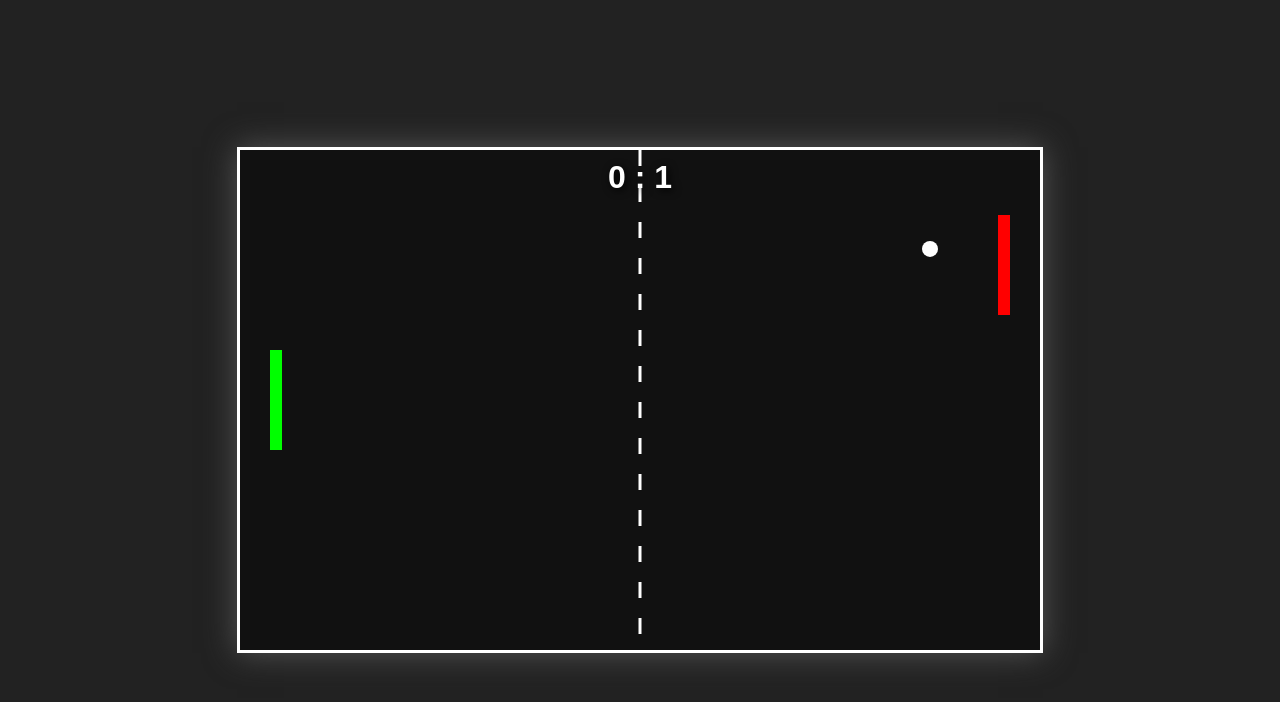
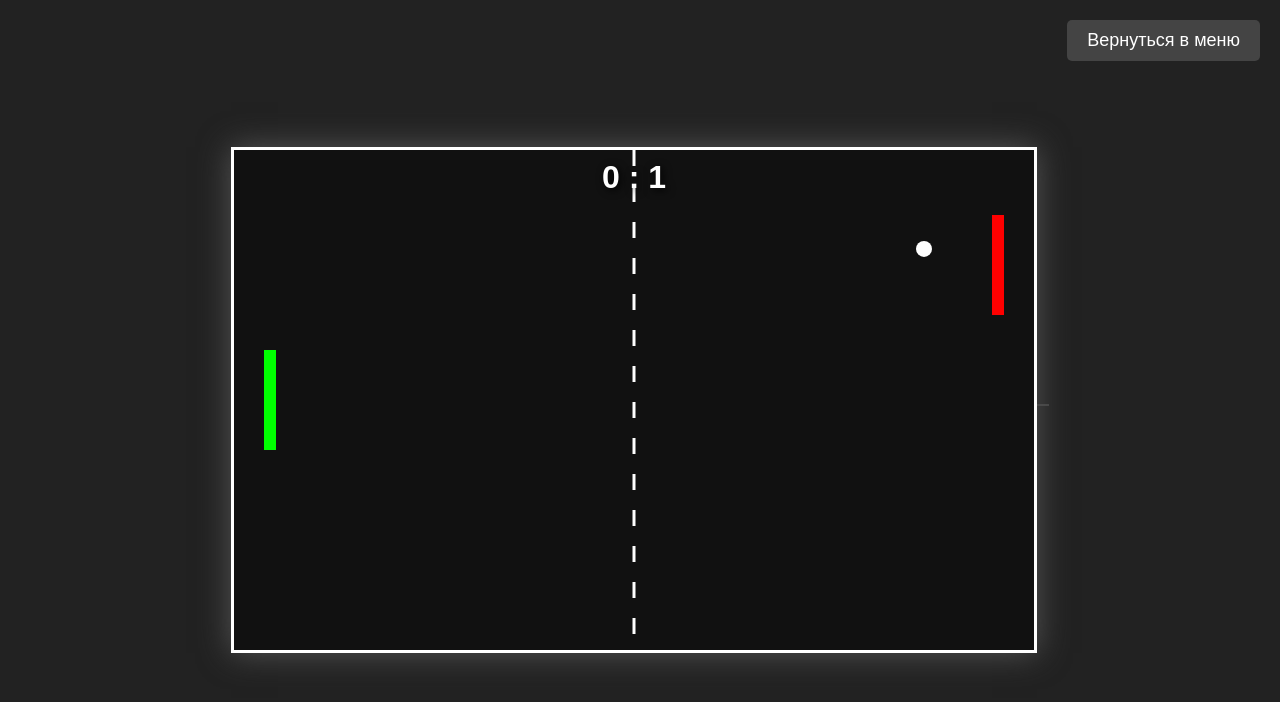
Before and after one commit to geniygeniyvich/Ping-Pong-Web, a plain HTML site: page game.html in a window 1280 px wide. Drawn offline with Linux system fonts and the light colour scheme.

Commit message:
Add exit button and update news section in index.html

```diff
--- a/game.html
+++ b/game.html
@@ -12,6 +12,7 @@
             <span id="leftScore">0</span> : <span id="rightScore">0</span>
         </div>
     </div>
+    <div id="menu"><button><a href="index.html">Вернуться в меню</a></button></div>
     <script src="game.js"></script>
 </body>
 </html>
--- a/style.css
+++ b/style.css
@@ -31,3 +31,24 @@ body {
     pointer-events: none;
     text-shadow: 2px 2px 8px #000;
 }
+#menu a {
+ position: absolute;
+    top: 20px;
+    right: 20px;
+    color: #fff;
+    text-decoration: none;
+    font-size: 18px;
+    padding: 10px 20px;
+    background-color: #444;
+    border-radius: 5px;
+    transition: background-color 0.3s ease;
+
+}
+
+#menu button {
+    background-color: #444;
+    color: #fff;
+    border: none;
+    outline: none;
+    box-shadow: none;
+}
```
Also changed, not shown: index.html (+1 -0 lines).
